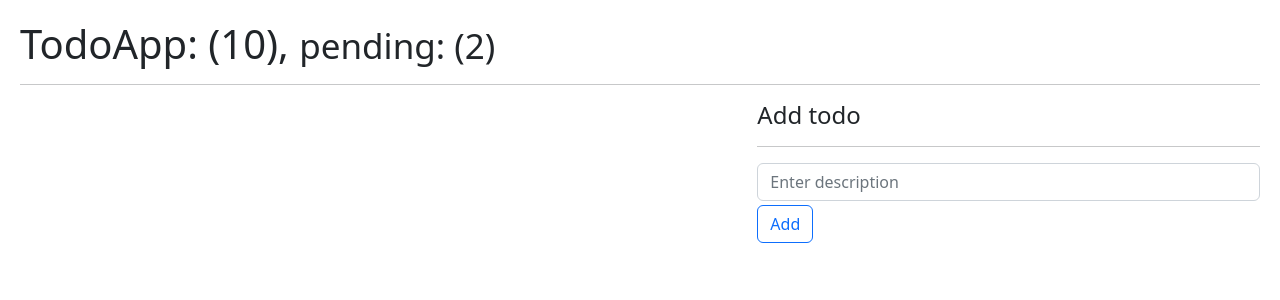
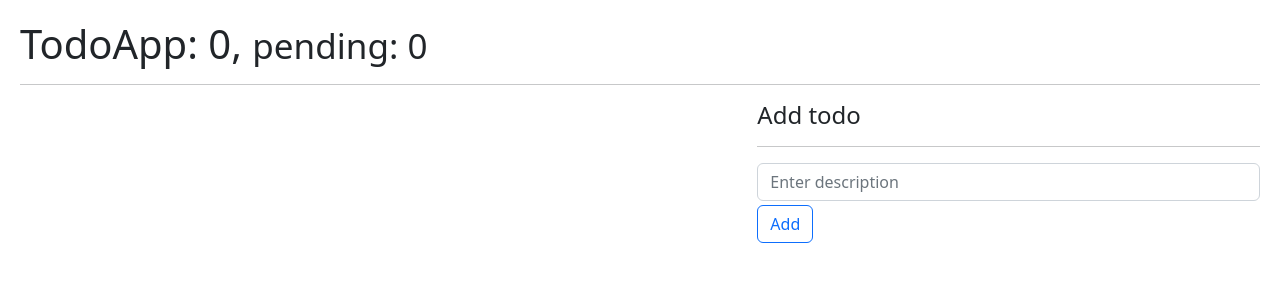
Before and after one commit to Felipe-Navas/react-hook-app-vite, a React (Vite) app: page / in a window 1280 px wide. Shown: the top 300 px of the page. Built offline with nearby package versions, Linux system fonts and the light colour scheme.

Commit message:
Adding useTodos customHook

```diff
--- a/src/08-useReducer/TodoAdd.jsx
+++ b/src/08-useReducer/TodoAdd.jsx
@@ -1,4 +1,4 @@
-import { useForm } from '../hooks/useForm'
+import { useForm } from '../hooks'
 
 export const TodoAdd = ({ handleNewTodo }) => {
   const { description, onInputChange, onResetForm } = useForm({
--- a/src/08-useReducer/TodoApp.jsx
+++ b/src/08-useReducer/TodoApp.jsx
@@ -1,56 +1,14 @@
-import { useReducer } from 'react'
-import { todoReducer } from './todoReducer'
-import { TodoList } from './TodoList'
-import { TodoAdd } from './TodoAdd'
-import { useEffect } from 'react'
-
-const initialState = [
-  // {
-  //   id: new Date().getTime(),
-  //   description: 'Buy milk',
-  //   done: false,
-  // },
-]
-
-const init = () => {
-  return JSON.parse(localStorage.getItem('todos')) || []
-}
+import { TodoList, TodoAdd } from './'
+import { useTodos } from '../hooks'
 
 export const TodoApp = () => {
-  const [todos, dispatch] = useReducer(todoReducer, initialState, init)
-
-  useEffect(() => {
-    localStorage.setItem('todos', JSON.stringify(todos))
-  }, [todos])
-
-  const handleNewTodo = (newTodo) => {
-    const action = {
-      type: '[TODO] Add',
-      payload: newTodo,
-    }
-    dispatch(action)
-  }
-
-  const handleDeleteTodo = (id) => {
-    const action = {
-      type: '[TODO] Delete',
-      payload: id,
-    }
-    dispatch(action)
-  }
-
-  const handleToggleTodo = (id) => {
-    const action = {
-      type: '[TODO] Toggle',
-      payload: id,
-    }
-    dispatch(action)
-  }
+  const { todos, todosCount, pendingTodosCount, handleNewTodo, handleDeleteTodo, handleToggleTodo } =
+    useTodos()
 
   return (
     <>
       <h1>
-        TodoApp: (10), <small>pending: (2)</small>
+        TodoApp: {todosCount}, <small>pending: {pendingTodosCount}</small>
       </h1>
       <hr />
 
--- a/src/08-useReducer/TodoList.jsx
+++ b/src/08-useReducer/TodoList.jsx
@@ -1,4 +1,4 @@
-import { TodoItem } from './TodoItem'
+import { TodoItem } from './'
 
 export const TodoList = ({ todos = [], onDeleteTodo, onToggleTodo }) => {
   return (
--- /dev/null
+++ b/src/08-useReducer/index.js
@@ -0,0 +1,4 @@
+export * from './todoReducer'
+export * from './TodoList'
+export * from './TodoAdd'
+export * from './TodoItem'
--- a/src/hooks/index.js
+++ b/src/hooks/index.js
@@ -1,3 +1,4 @@
 export * from './useCounter'
 export * from './useFetch'
 export * from './useForm'
+export * from './useTodos'
--- /dev/null
+++ b/src/hooks/useTodos.js
@@ -0,0 +1,47 @@
+import { useEffect, useReducer } from 'react'
+import { todoReducer } from '../08-useReducer'
+
+const init = () => {
+  return JSON.parse(localStorage.getItem('todos')) || []
+}
+
+export const useTodos = () => {
+  const [todos, dispatch] = useReducer(todoReducer, [], init)
+
+  useEffect(() => {
+    localStorage.setItem('todos', JSON.stringify(todos))
+  }, [todos])
+
+  const handleNewTodo = (newTodo) => {
+    const action = {
+      type: '[TODO] Add',
+      payload: newTodo,
+    }
+    dispatch(action)
+  }
+
+  const handleDeleteTodo = (id) => {
+    const action = {
+      type: '[TODO] Delete',
+      payload: id,
+    }
+    dispatch(action)
+  }
+
+  const handleToggleTodo = (id) => {
+    const action = {
+      type: '[TODO] Toggle',
+      payload: id,
+    }
+    dispatch(action)
+  }
+
+  return {
+    todos,
+    todosCount: todos.length,
+    pendingTodosCount: todos.filter((todo) => !todo.done).length,
+    handleNewTodo,
+    handleDeleteTodo,
+    handleToggleTodo,
+  }
+}
```
